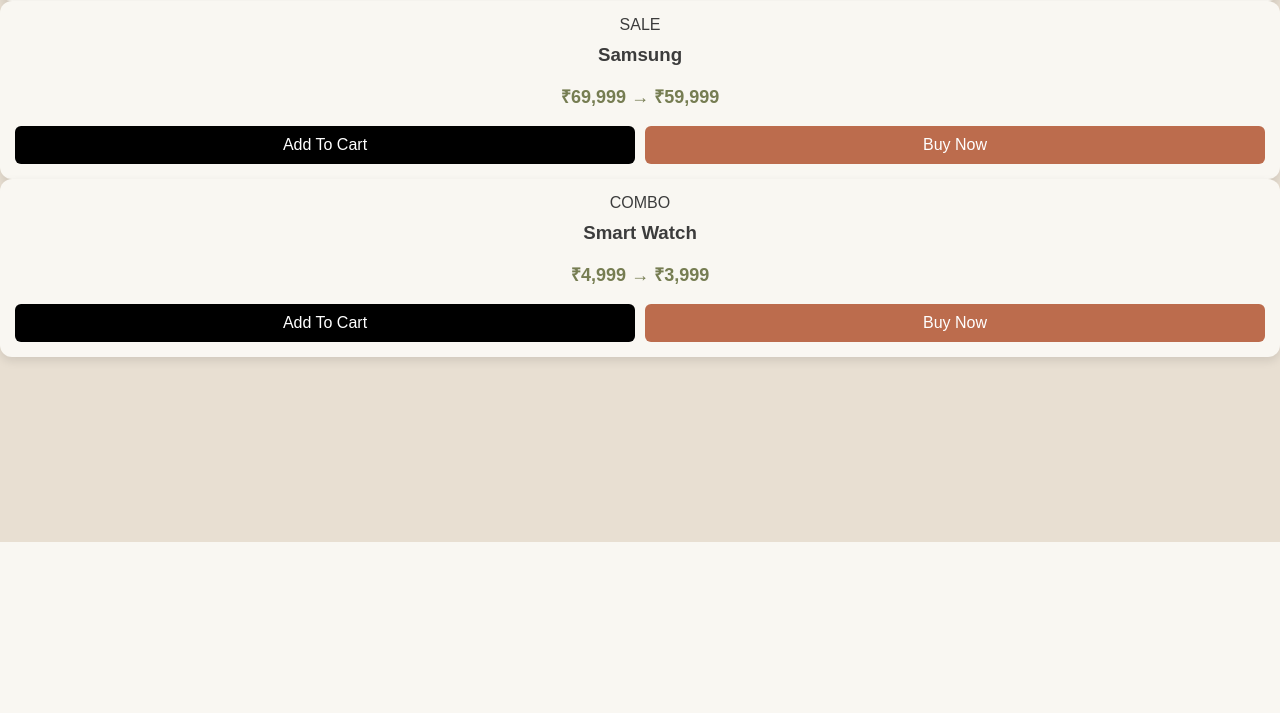
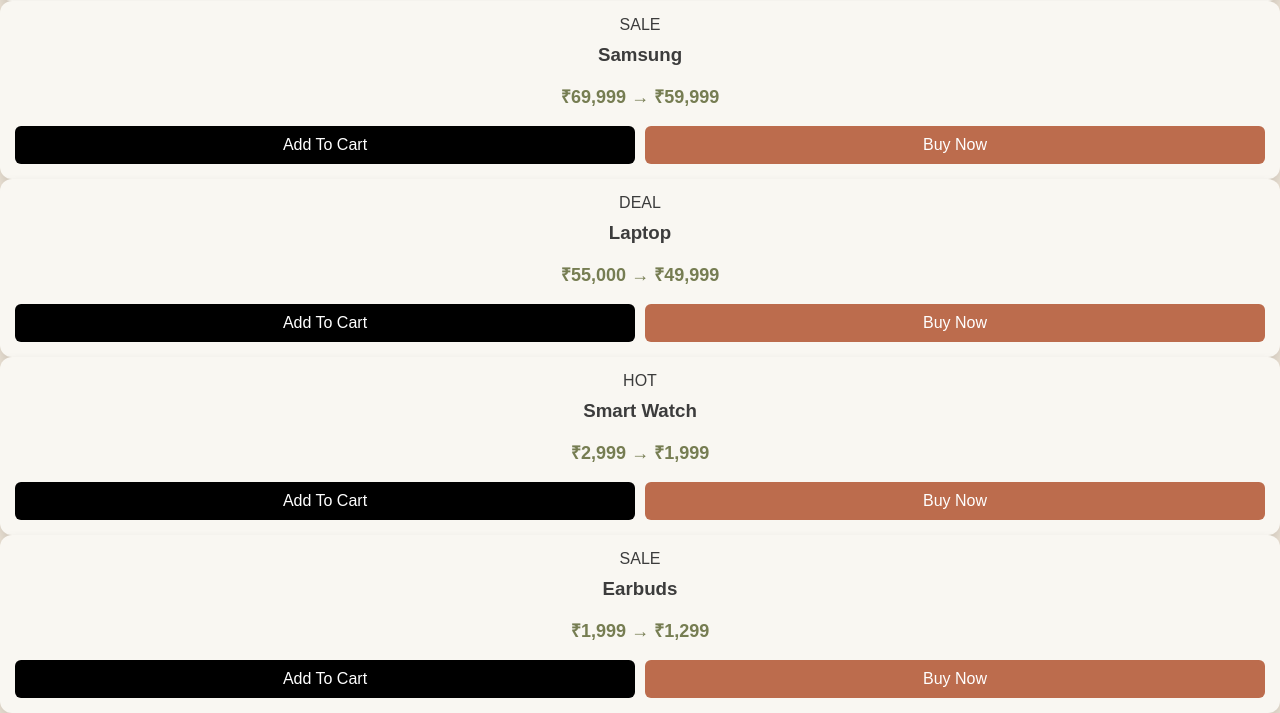
Before and after one commit to zizing6281-glitch/gearx-ecommerce, a Flask app: page /deals in a window 1280 px wide. Shown: the part 258-971 px from the top of the page. Before the commit the page ends 800 px from the top, so only its background shows below. Run offline with Flask 3, Linux system fonts and the light colour scheme.

Commit message:
fixed all deals products

```diff
--- a/templates/deals.html
+++ b/templates/deals.html
@@ -16,7 +16,6 @@
 
     <!-- iPhone -->
     <div class="card">
-
         <span class="tag">HOT</span>
 
         <h3>iPhone</h3>
@@ -25,22 +24,15 @@
 
         <div class="buttons">
 
-            <a href="/add_to_cart/1" class="cart-btn">
-                Add To Cart
-            </a>
-
-            <a href="/buy/1" class="buy-btn">
-                Buy Now
-            </a>
+            <a href="/add_to_cart/1" class="cart-btn">Add To Cart</a>
+            <a href="/buy/1" class="buy-btn">Buy Now</a>
 
         </div>
-
     </div>
 
 
     <!-- Samsung -->
     <div class="card">
-
         <span class="tag">SALE</span>
 
         <h3>Samsung</h3>
@@ -49,40 +41,61 @@
 
         <div class="buttons">
 
-            <a href="/add_to_cart/2" class="cart-btn">
-                Add To Cart
-            </a>
-
-            <a href="/buy/2" class="buy-btn">
-                Buy Now
-            </a>
+            <a href="/add_to_cart/2" class="cart-btn">Add To Cart</a>
+            <a href="/buy/2" class="buy-btn">Buy Now</a>
 
         </div>
+    </div>
 
+
+    <!-- Laptop -->
+    <div class="card">
+        <span class="tag">DEAL</span>
+
+        <h3>Laptop</h3>
+
+        <p class="price">₹55,000 → ₹49,999</p>
+
+        <div class="buttons">
+
+            <a href="/add_to_cart/3" class="cart-btn">Add To Cart</a>
+            <a href="/buy/3" class="buy-btn">Buy Now</a>
+
+        </div>
     </div>
 
 
     <!-- Smart Watch -->
     <div class="card">
-
-        <span class="tag">COMBO</span>
+        <span class="tag">HOT</span>
 
         <h3>Smart Watch</h3>
 
-        <p class="price">₹4,999 → ₹3,999</p>
+        <p class="price">₹2,999 → ₹1,999</p>
 
         <div class="buttons">
 
-            <a href="/add_to_cart/4" class="cart-btn">
-                Add To Cart
-            </a>
-
-            <a href="/buy/4" class="buy-btn">
-                Buy Now
-            </a>
+            <a href="/add_to_cart/4" class="cart-btn">Add To Cart</a>
+            <a href="/buy/4" class="buy-btn">Buy Now</a>
 
         </div>
+    </div>
 
+
+    <!-- Earbuds -->
+    <div class="card">
+        <span class="tag">SALE</span>
+
+        <h3>Earbuds</h3>
+
+        <p class="price">₹1,999 → ₹1,299</p>
+
+        <div class="buttons">
+
+            <a href="/add_to_cart/5" class="cart-btn">Add To Cart</a>
+            <a href="/buy/5" class="buy-btn">Buy Now</a>
+
+        </div>
     </div>
 
 </div>
```
